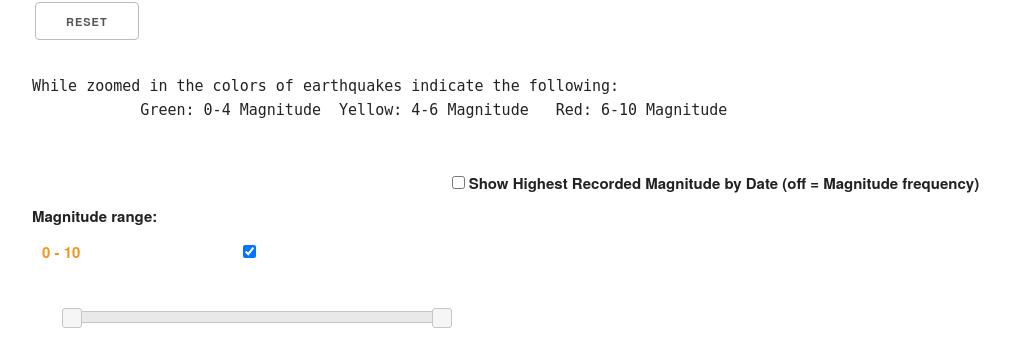
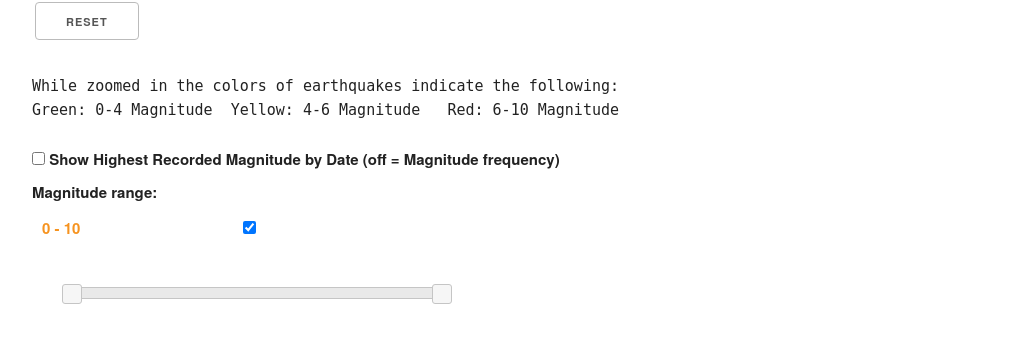
Before and after one commit to ilsetse/idv_earthquake, a Flask app: page / in a window 1280 px wide. Shown: the part 739-1102 px from the top of the page, without its empty margins (8-1018 px from the left). After the commit the page ends 1043 px from the top, so only its background shows below. Run offline with Flask 2, Linux system fonts and the light colour scheme; some libraries are stand-ins or nearby versions.

Commit message:
fixed style

```diff
--- a/src/templates/index.html
+++ b/src/templates/index.html
@@ -50,11 +50,9 @@
 
     <div class='row'>
       <div id="magnitude-filter" class='nine columns'>
-        <pre>While zoomed in the colors of earthquakes indicate the following:
-            Green: 0-4 Magnitude  Yellow: 4-6 Magnitude   Red: 6-10 Magnitude
-        </pre>
-        <div align="right">
-          <!-- <b>Recorded Magnitude vs Felt Magnitude</b> -->
+        <pre>While zoomed in the colors of earthquakes indicate the following:</br>Green: 0-4 Magnitude  Yellow: 4-6 Magnitude   Red: 6-10 Magnitude</pre>
+
+        <div>
           <input type='checkbox' id='actual-felt-on' onchange="getLineChartData()" />
           <b>Show Highest Recorded Magnitude by Date (off = Magnitude frequency)</b>
         </div>
```
